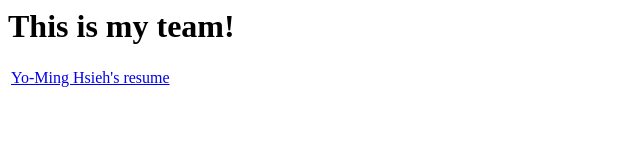
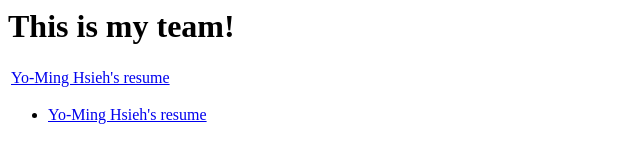
Before and after one commit to ymhsieh/lab1029, a plain HTML site: page index.html in a window 1280 px wide. Shown: the whole page, without its empty margins (0-640 px from the left). Drawn offline with Linux system fonts and the light colour scheme.

Commit message:
Change to both

```diff
--- a/index.html
+++ b/index.html
@@ -11,5 +11,8 @@
         <td> <a href='resume-b8050104.html'>Yo-Ming Hsieh's resume</a></td>
       </tr>
     </table>
+    <ul>
+      <li> <a href='resume-b8050104.html'>Yo-Ming Hsieh's resume</a></li>
+    </ul>
   </body>
 </html>
```
